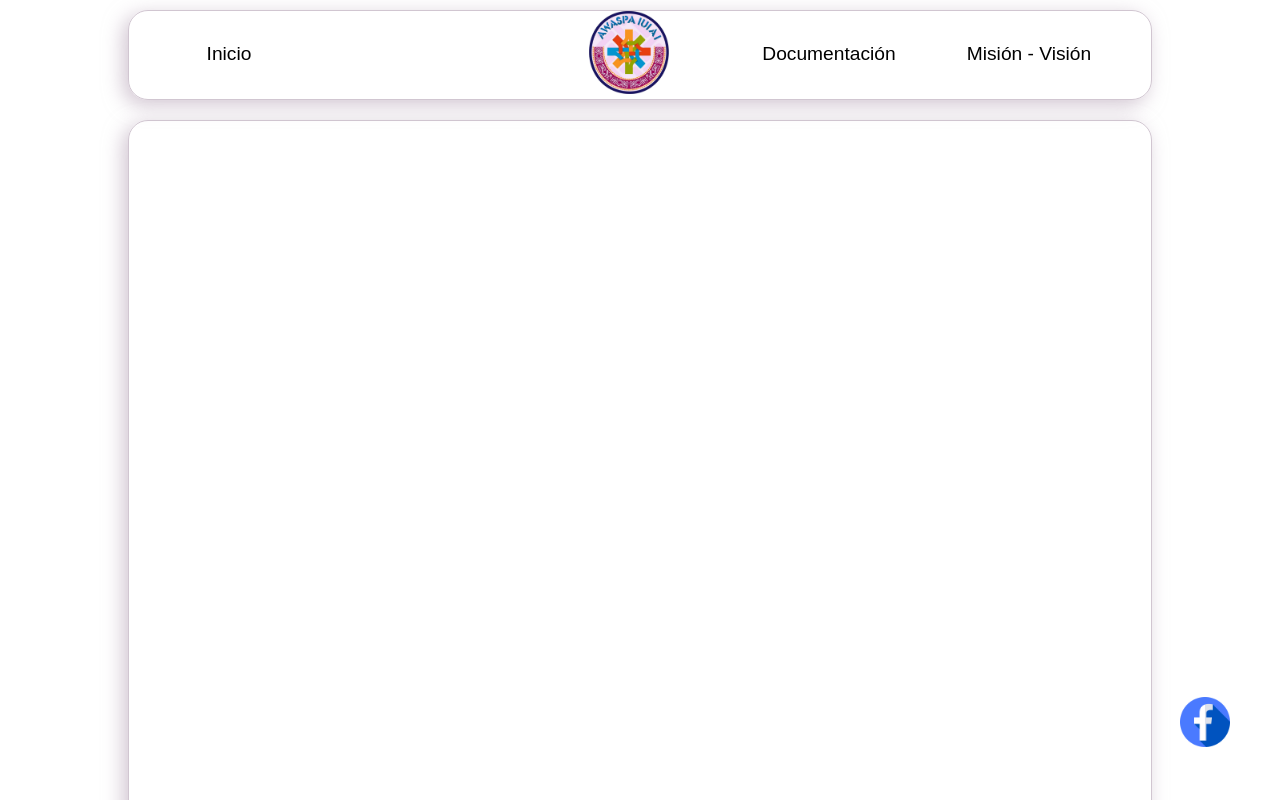
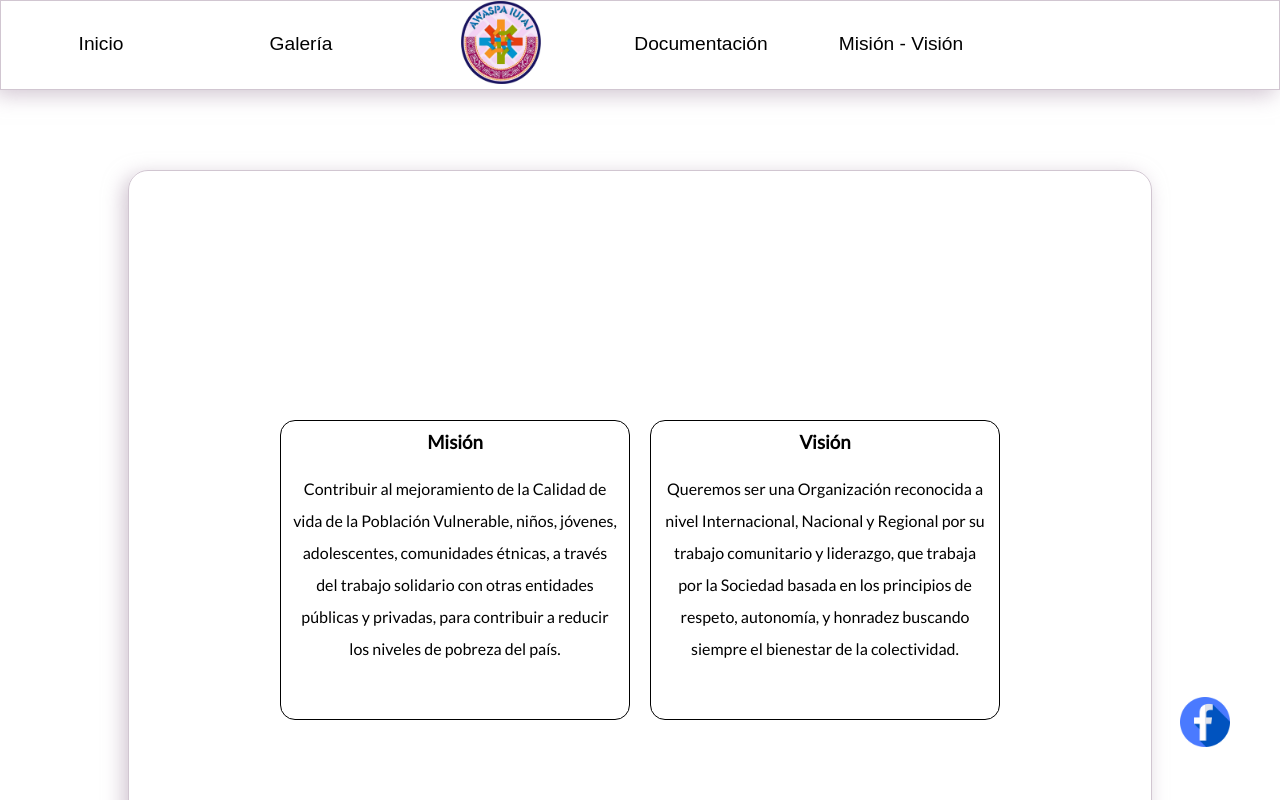
Before and after one commit to julianesp/awaspa, a plain HTML site: page index.html in a window 1280 px wide. Shown: the top 800 px of the page. Drawn offline with Linux system fonts and the light colour scheme.

Commit message:
Header en posicion fixed

```diff
--- a/css/styles.css
+++ b/css/styles.css
@@ -14,15 +14,24 @@ body {
     font-family: 'Lato';
     margin: 10px 0;
     position: relative;
+    display: flex;
+    justify-content: center;
+    align-items: center;
+    flex-direction: column;
 }
 
 .header {
+    position: fixed;
+    top: 0;
     display: grid;
+    justify-self: center;
+    align-self: center;
     margin: 0 auto 20px;
     border: 1px solid #baba;
-    width: 80%;
+    background-color: #ffffff;
+    width: 100%;
     height: 90px;
-    border-radius: 20px;
+    /* border-radius: 20px; */
     box-shadow: -5px 5px 20px #baba;
 }
 
@@ -56,11 +65,41 @@ body {
 .container {
     display: grid;
     margin: 0 auto;
+    margin-top: 10em;
+    padding: 50px;
     border: 1px solid #baba;
     width: 80%;
     height: 100vh;
     border-radius: 20px;
     box-shadow: -5px 5px 20px #baba;
+}
+
+.container .mision {
+    display: grid;
+    grid-template-columns: 1fr 1fr;
+    justify-self: center;
+    height: 300px;
+    gap: 20px;
+    top: 50px;
+}
+
+.container .mision div {
+    width: 350px;
+    height: inherit;
+    border: 1px solid #000;
+    border-radius: 15px;
+    padding: 10px;
+    text-align: center;
+    margin: auto 0;
+}
+
+.container .mision div h3 {
+    margin-bottom: 20px;
+    text-align: center;
+}
+
+.container .mision div p {
+    line-height: 2;
 }
 
 .footer {
--- a/index.html
+++ b/index.html
@@ -20,7 +20,7 @@
                     </button>
                 </li>
                 <li>
-
+                    <button>Galería</button>
                 </li>
                 <li>
                     <img src="./img/awaspa.png" alt="">
@@ -40,7 +40,22 @@
     </header>
 
     <main class="container">
+        <section class="documentacion"></section>
+        <section class="mision">
+            <div>
+                <h3>Misión</h3>
+                <p>Contribuir al mejoramiento de la Calidad de vida de la Población Vulnerable, niños, jóvenes, adolescentes, comunidades étnicas, a través del trabajo solidario con otras entidades públicas y privadas, para contribuir a reducir los niveles
+                    de pobreza del país.
+                </p>
+            </div>
 
+            <div>
+                <h3>Visión</h3>
+                <p>Queremos ser una Organización reconocida a nivel Internacional, Nacional y Regional por su trabajo comunitario y liderazgo, que trabaja por la Sociedad basada en los principios de respeto, autonomía, y honradez buscando siempre el bienestar
+                    de la colectividad.
+                </p>
+            </div>
+        </section>
     </main>
 
     <footer class="footer">
```
